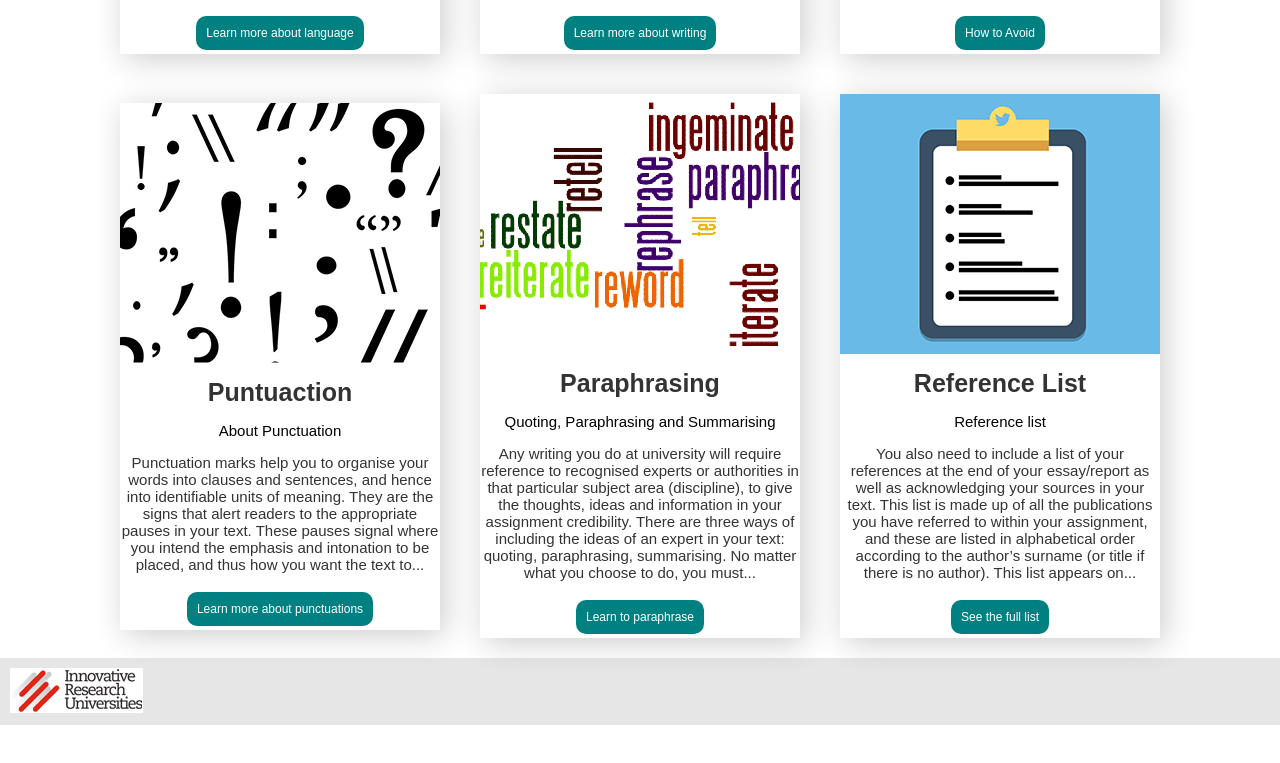
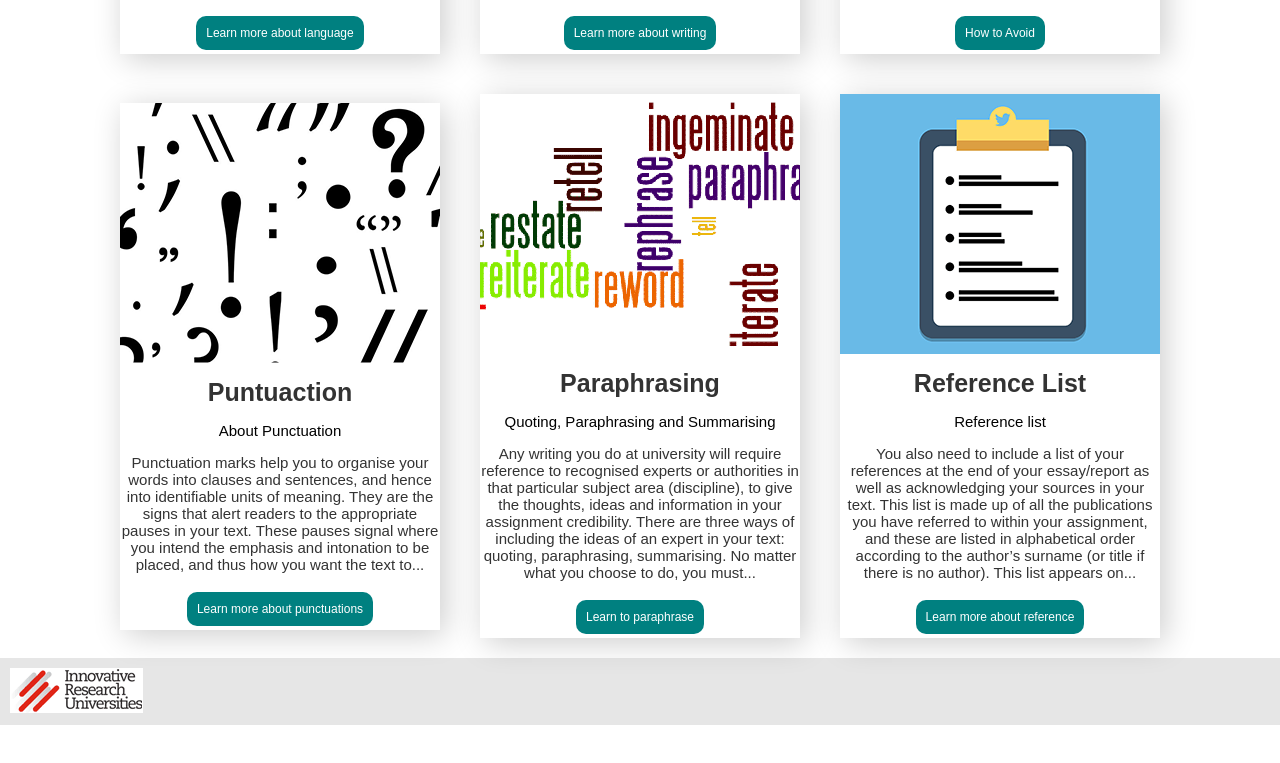
Before and after one commit to kprellora/component-design, a plain HTML site: page augustosarmento/index.html in a window 1280 px wide. Shown: the part 798-1561 px from the top of the page. Drawn offline with Linux system fonts and the light colour scheme.

Commit message:
Update index.html

```diff
--- a/augustosarmento/index.html
+++ b/augustosarmento/index.html
@@ -89,7 +89,7 @@
               This list is made up of all the publications you have referred to within your assignment, and these are listed in alphabetical order according to the author’s surname (or title if there is no author).
               This list appears on...
             </p>
-            <a href="http://learnline.cdu.edu.au/studyskills/studyskills/reflist.html" class="button">See the full list</a>
+            <a href="http://learnline.cdu.edu.au/studyskills/studyskills/reflist.html" class="button">Learn more about reference</a>
           </div>
 
         </div>
```
